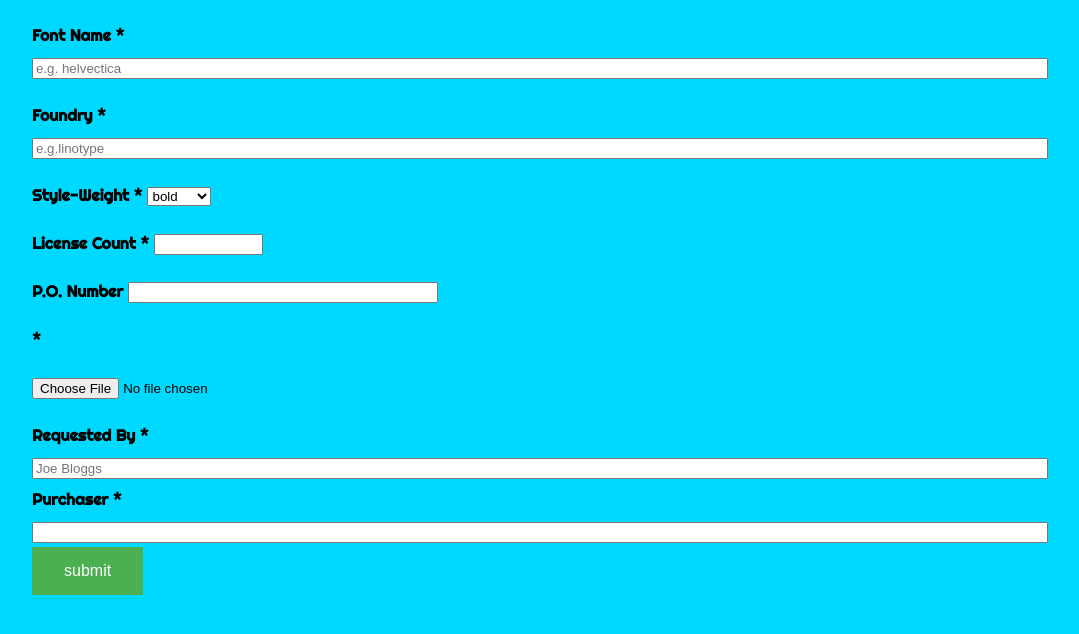
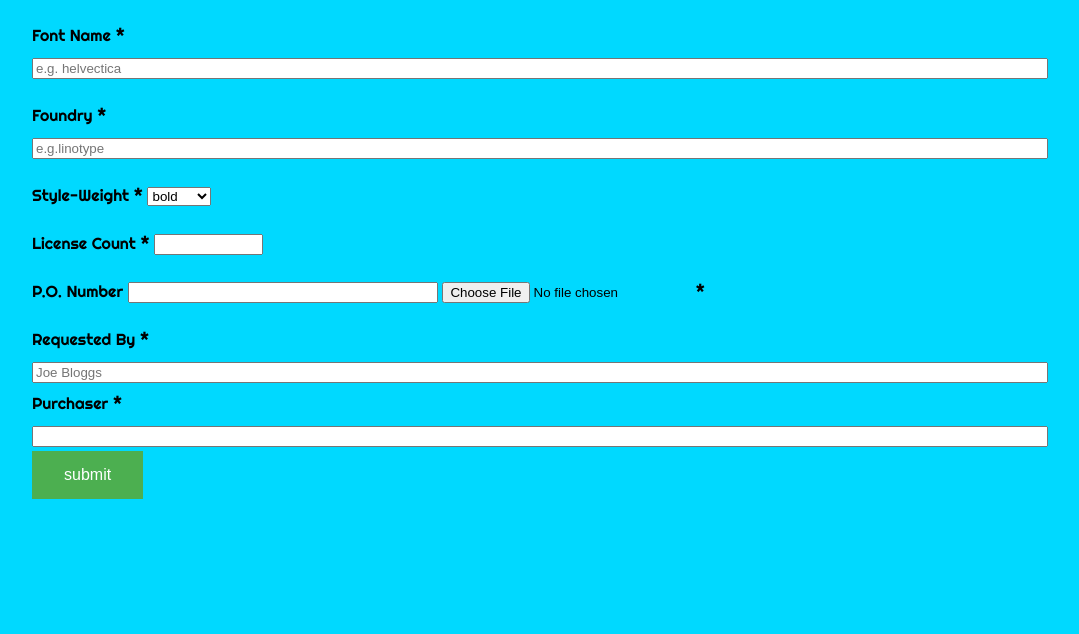
Before and after one commit to Lynnora/myfirstproject, a website: page new.html in a window 1280 px wide. Shown: the part 382-1016 px from the top of the page, without its empty margins (104-1183 px from the left). Drawn offline with Linux system fonts and the light colour scheme.

Commit message:
added required file upload input filed

```diff
--- a/new.html
+++ b/new.html
@@ -23,11 +23,11 @@
 <p><label for="fontname" class="label">Font Name</label>
   <span class="required">*</span>
 
-  <input required type="text" pattern="[A-Za-z0-9-]+" id="fontname" name="fontname" value="" placeholder="e.g. helvectica"></p>
+  <input required type="text" pattern="[A-Za-z0-9-]+" id="fontname" name="fontname" value="" placeholder="e.g. helvectica" style=width:100%></p>
 
   <p><label for="foundry" class="label">Foundry</label>
     <span class="required">*</span>
-  <input required type="text" id="foundry" name="foundry" value="" placeholder="e.g.linotype"></p>
+  <input required type="text" id="foundry" name="foundry" value="" placeholder="e.g.linotype" style=width:100%></p>
 
   <label for="style-weight" class="label">Style-Weight</label>
   <span class="required">*</span>
@@ -42,19 +42,16 @@
 <input required class="licensecount" type="number" id="licensecount" name="licensecount" style="width:10%"></p>
 
 <p><label for="ponumber" class="label ponumber">P.O. Number</label>
-<input class="ponumber" type="ponumber" name="ponumber" id="ponumber" style="width:30%;">
-
-<p><span class="required">*</span></p>
-<input required text="Upload purchase receipt" type="file">
-</p>
+<input class="ponumber" type="ponumber" name="ponumber" id="ponumber" style="width:30%">
+<input required type="file"><span class="required">*</span></p>
 
 <label for="requestedby" class="label">Requested By</label>
 <span class="required">*</span>
-<input required type="text" id="requestedby" name="requested by" value="" placeholder="Joe Bloggs">
+<input required type="text" id="requestedby" name="requested by" value="" placeholder="Joe Bloggs" style=width:100%>
 
 <label for="purchaser" class="label">Purchaser</label>
 <span class="required">*</span>
-<input required type="text" id="purchaser" name="purchaser" value="">
+<input required type="text" id="purchaser" name="purchaser" value="" style=width:100%>
 
 <button class="button" name="submit" type="submit">
   submit
--- a/style.css
+++ b/style.css
@@ -7,20 +7,15 @@ body {
   padding-top: 15%;
   padding-bottom: 15%;
   font-family: 'Righteous', cursive;
-
-.label {
-  font-weight: bold;
 }
 
-.button {background-color: #4CAF50; /* Green */
+.button {
+  background-color: #4CAF50; /* Green */
     border: none;
     color: white;
     padding: 15px 32px;
     text-align: center
     display: inline-block;
-    font-size: 16px;}
-
-    input {
-      width: 100%;
+    font-size: 16px;
 
     }
```
